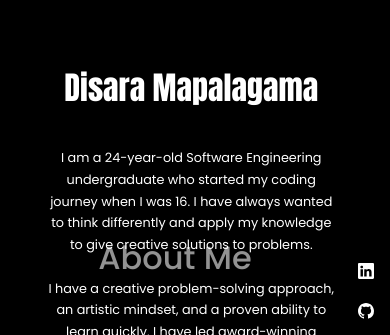
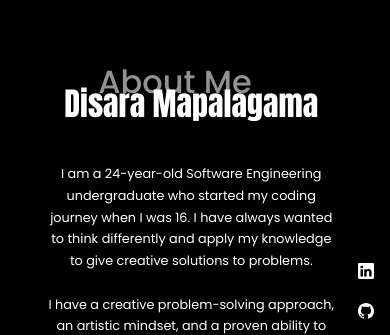
Before and after one commit to disara7/portfolio, a React (Create React App) app: page / in a window 390 px wide. Shown: the part 389-724 px from the top of the page. Built offline with nearby package versions, Linux system fonts and the light colour scheme.

Commit message:
Update smalldevices.css

```diff
--- a/src/components/about/smalldevices.css
+++ b/src/components/about/smalldevices.css
@@ -191,7 +191,8 @@
        }
 
     .about .section__title{
-        margin-bottom: -5rem;
+        margin-top: -11rem;
+        margin-bottom: 7rem;
     }
 
     .about__style {
```
